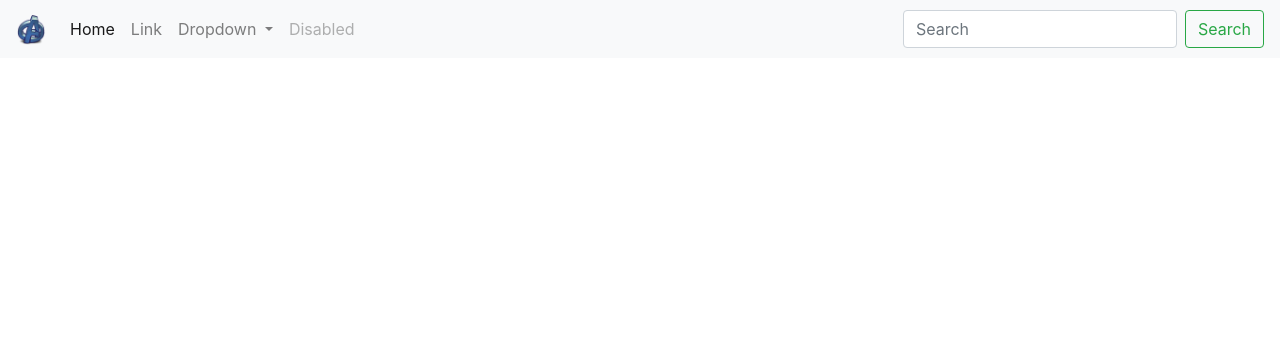
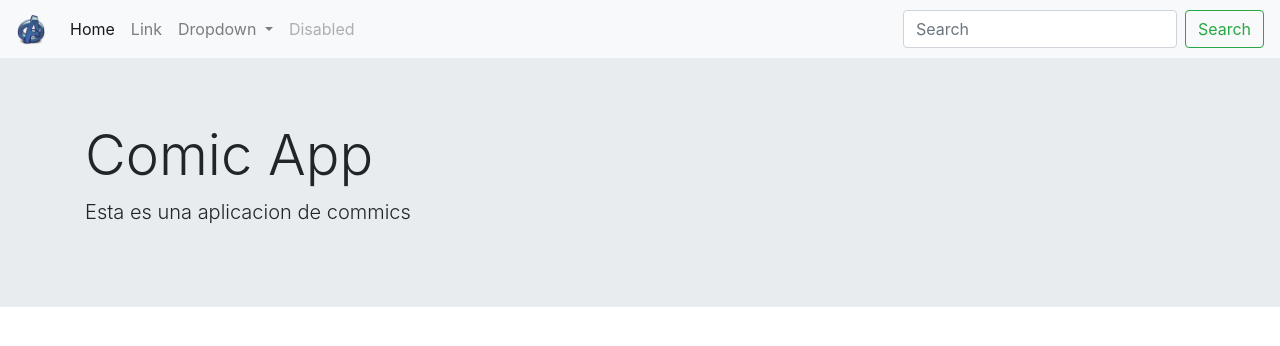
Before and after one commit to richi2050/Angular-udemy, an Angular app in the folder 02-spa/: page / in a window 1280 px wide. Shown: the top 346 px of the page. Built offline with nearby package versions, Linux system fonts and the light colour scheme.

Commit message:
Se agrego  about y heroes

```diff
--- a/02-spa/src/app/app.component.html
+++ b/02-spa/src/app/app.component.html
@@ -1 +1,2 @@
 <app-navbar> </app-navbar>
+<app-home></app-home>
--- a/02-spa/src/app/app.module.ts
+++ b/02-spa/src/app/app.module.ts
@@ -4,12 +4,14 @@ import { NgModule } from '@angular/core';
 import { AppComponent } from './app.component';
 import { NavbarComponent } from './components/shared/navbar/navbar.component';
 import { HomeComponent } from './components/home/home.component';
+import { AboutComponent } from './components/shared/about/about.component';
 
 @NgModule({
   declarations: [
     AppComponent,
     NavbarComponent,
-    HomeComponent
+    HomeComponent,
+    AboutComponent
   ],
   imports: [
     BrowserModule
--- a/02-spa/src/app/components/home/home.component.html
+++ b/02-spa/src/app/components/home/home.component.html
@@ -1,3 +1,6 @@
-<p>
-  home works! este
-</p>
+<div class="jumbotron jumbotron-fluid">
+  <div class="container">
+    <h1 class="display-4">Comic App</h1>
+    <p class="lead">Esta es una aplicacion de commics</p>
+  </div>
+</div>
--- /dev/null
+++ b/02-spa/src/app/components/shared/about/about.component.html
@@ -0,0 +1,3 @@
+<p>
+  about works!
+</p>
--- /dev/null
+++ b/02-spa/src/app/components/shared/about/about.component.ts
@@ -0,0 +1,15 @@
+import { Component, OnInit } from '@angular/core';
+
+@Component({
+  selector: 'app-about',
+  templateUrl: './about.component.html',
+  styleUrls: ['./about.component.css']
+})
+export class AboutComponent implements OnInit {
+
+  constructor() { }
+
+  ngOnInit() {
+  }
+
+}
```
Also changed, not shown: 02-spa/src/app/components/shared/about/about.component.css (added), 1 other file (tests, documents, lock files or other folders).
